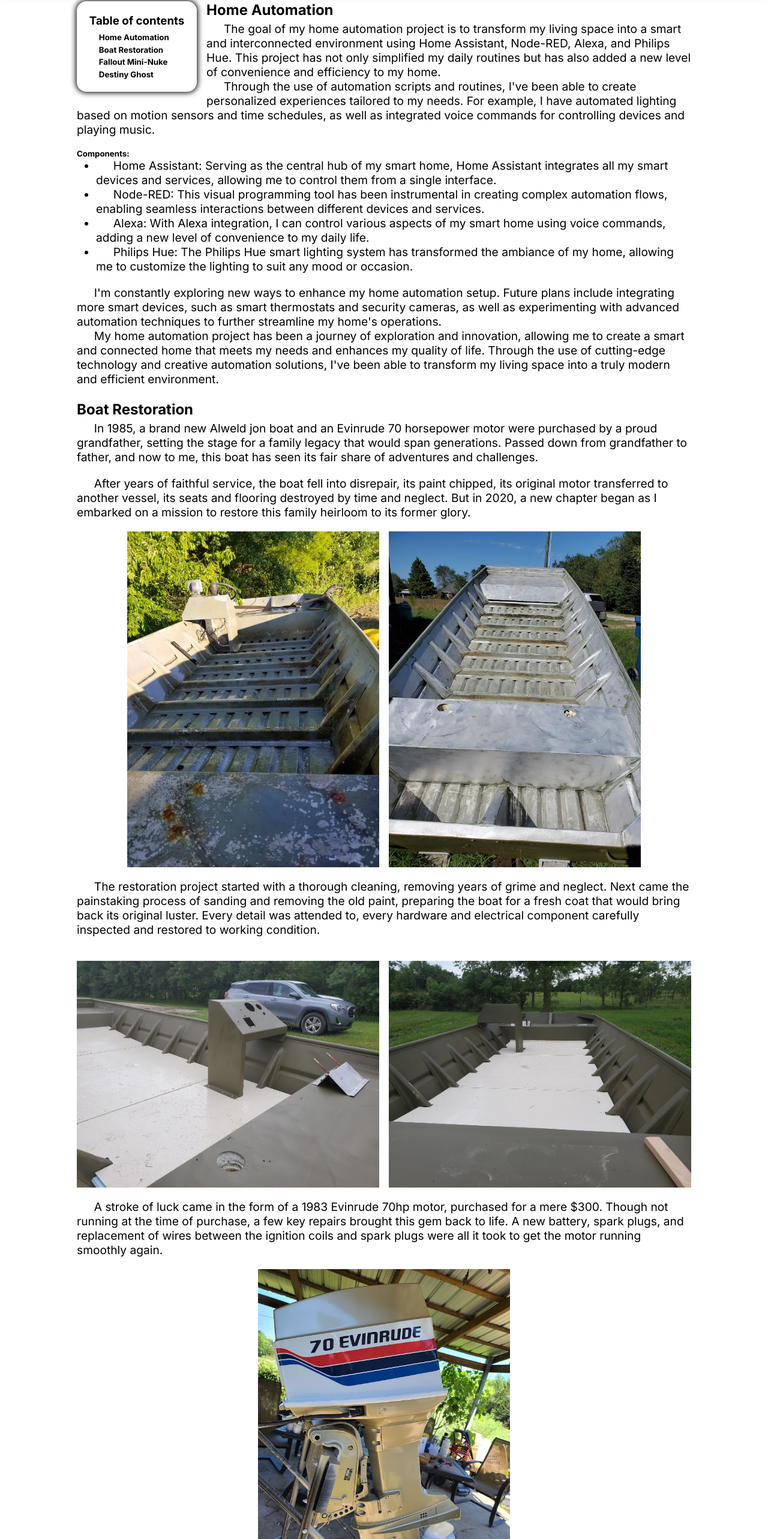
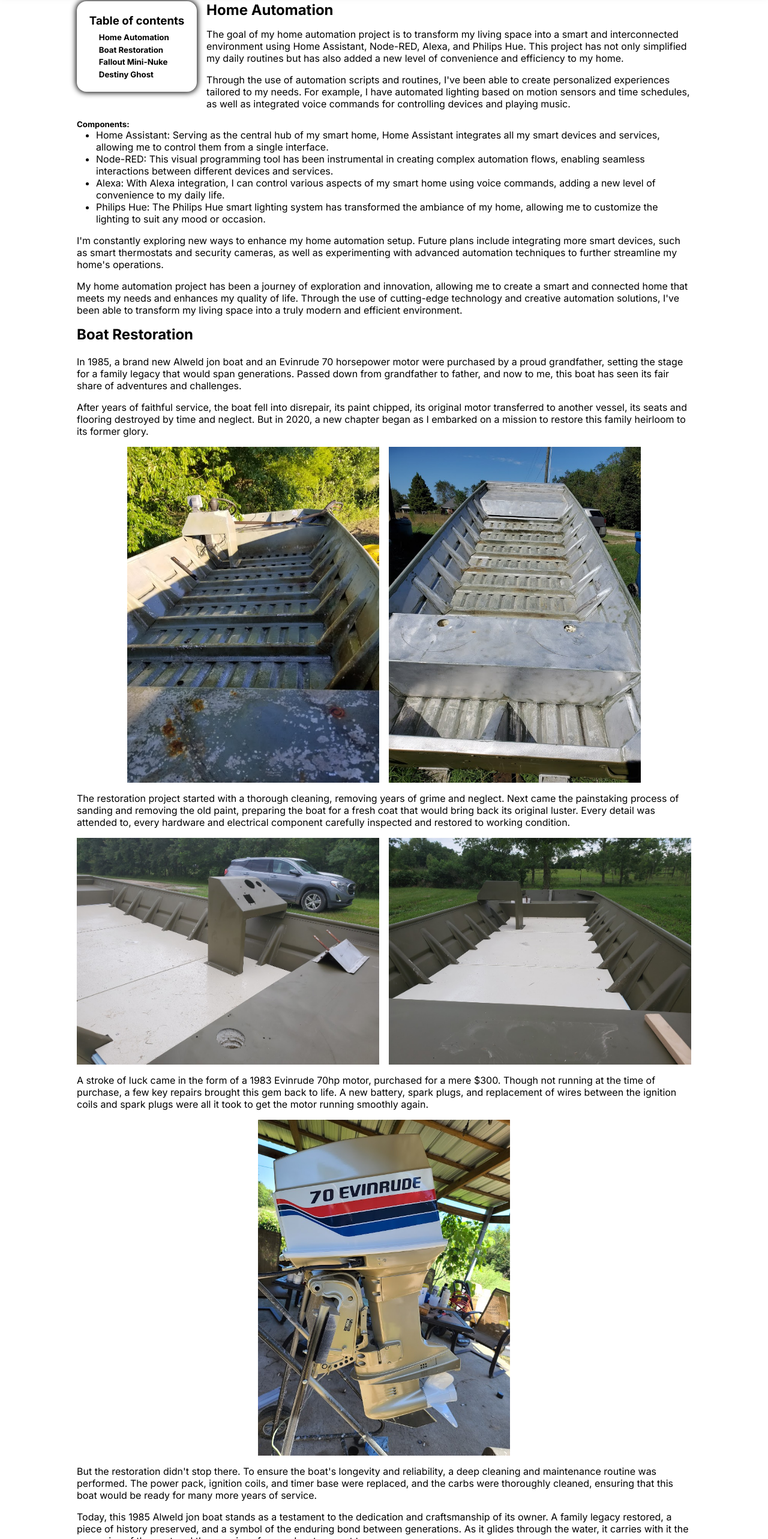
Before and after one commit to nicholasMeadows/PersonalWebsite, a Next.js app: page /pages/projects in a window 1280 px wide. Shown: the part 94-2660 px from the top of the page at 60% size. Built offline with nearby package versions, Linux system fonts and the light colour scheme.

Commit message:
Update projects page to better formatted and make table of contents links work better

```diff
--- a/src/app/css/projects.css
+++ b/src/app/css/projects.css
@@ -1,5 +1,8 @@
 .projects-page {
     width: 100%;
+    display: flex;
+    flex-direction: column;
+    gap: 1em;
 }
 
 .table-of-contents {
@@ -23,27 +26,16 @@
     margin-top: 0.5em;
 }
 
-.project-div {
+.project-section {
+    padding-top: var(--navigation-bar-height);
+    margin-top: calc(var(--navigation-bar-height) * -1);
     display: flex;
     flex-direction: column;
+    gap: 1em;
 }
 
 .project-section-header {
-    margin-top: 1em;
     margin-bottom: 0.2em;
-}
-
-.project-section-header:first-of-type {
-    margin-top: 0;
-}
-
-p {
-    text-indent: 1.5em;
-}
-
-p, li {
-    text-indent: 1.5em;
-    font-size: 1.2em;
 }
 
 .project-imgs-flex-box-no-wrap {
@@ -60,18 +52,27 @@
     overflow: hidden;
 }
 
+.first-project-section p {
+    margin-top: 1em;
+}
+
 .home-automation-components-subsection {
     clear: left;
+    margin-top: 1em;
 }
 
 .home-automation-component-ul {
     margin-left: 2em;
 }
 
+.paragraph-flex-box {
+    display: flex;
+    flex-direction: column;
+}
+
 @media only screen and (max-width: 770px) {
     .table-of-contents {
         float: unset;
         width: 100%;
-
     }
 }
--- a/src/app/pages/projects/page.tsx
+++ b/src/app/pages/projects/page.tsx
@@ -3,6 +3,7 @@
 
 function Projects() {
     return <div className={'projects-page'}>
+        <div id={'home-automation'} className={'first-project-section'}>
             <div className={'table-of-contents'}>
                 <h3>Table of contents</h3>
 
@@ -13,17 +14,20 @@
                     <a href={'#destiny-ghost'}><h5>Destiny Ghost</h5></a>
                 </div>
             </div>
+            <h2 className={'project-section-header'}>Home Automation</h2>
 
-        <h2 id={'home-automation'} className={'project-section-header'}>Home Automation</h2>
-        <p>The goal of my home automation project is to transform my living space into a smart and interconnected
-            environment using Home Assistant, Node-RED, Alexa, and Philips Hue. This project has not only simplified
+            <p>The goal of my home automation project is to transform my living space into a smart and
+                interconnected
+                environment using Home Assistant, Node-RED, Alexa, and Philips Hue. This project has not only
+                simplified
                 my
                 daily routines but has also added a new level of convenience and efficiency to my home.</p>
-        <p>Through the use of automation scripts and routines, I&apos;ve been able to create personalized experiences
-            tailored to my needs. For example, I have automated lighting based on motion sensors and time schedules,
+            <p>Through the use of automation scripts and routines, I&apos;ve been able to create personalized
+                experiences
+                tailored to my needs. For example, I have automated lighting based on motion sensors and time
+                schedules,
                 as
                 well as integrated voice commands for controlling devices and playing music.</p>
-        <br/>
             <div className={'home-automation-components-subsection'}>
                 <h5>Components:</h5>
                 <ul className={'home-automation-component-ul'}>
@@ -50,118 +54,139 @@
                     </li>
                 </ul>
             </div>
-        <br/>
-
-        <p>I&apos;m constantly exploring new ways to enhance my home automation setup. Future plans include integrating
+            <p>I&apos;m constantly exploring new ways to enhance my home automation setup. Future plans include
+                integrating
                 more
-            smart devices, such as smart thermostats and security cameras, as well as experimenting with advanced
+                smart devices, such as smart thermostats and security cameras, as well as experimenting with
+                advanced
                 automation techniques to further streamline my home&apos;s operations.</p>
             <p>My home automation project has been a journey of exploration and innovation, allowing me to create a
                 smart
-            and connected home that meets my needs and enhances my quality of life. Through the use of cutting-edge
-            technology and creative automation solutions, I&apos;ve been able to transform my living space into a truly
+                and connected home that meets my needs and enhances my quality of life. Through the use of
+                cutting-edge
+                technology and creative automation solutions, I&apos;ve been able to transform my living space into
+                a
+                truly
                 modern and efficient environment.</p>
-        <h2 id={'boat-restoration'} className={'project-section-header'}>Boat Restoration</h2>
+        </div>
+
+        <div id={'boat-restoration'} className={'project-section'}>
+            <h2 className={'project-section-header'}>Boat Restoration</h2>
             <p>In 1985, a brand new Alweld jon boat and an Evinrude 70 horsepower motor were purchased by a proud
-            grandfather, setting the stage for a family legacy that would span generations. Passed down from grandfather
+                grandfather, setting the stage for a family legacy that would span generations. Passed down from
+                grandfather
                 to father, and now to me, this boat has seen its fair share of adventures and challenges.</p>
-        <br/>
             <p>After years of faithful service, the boat fell into disrepair, its paint chipped, its original motor
                 transferred to
-            another vessel, its seats and flooring destroyed by time and neglect. But in 2020, a new chapter began as
+                another vessel, its seats and flooring destroyed by time and neglect. But in 2020, a new chapter
+                began
+                as
                 I embarked on a mission to restore this family heirloom to its former glory.</p>
-        <br/>
             <div className={'project-imgs-flex-box-no-wrap'}>
                 <img className={'project-img'}
                      src={'/boat-pictures/boat-before-sanding-and-painting.png'} alt={''}/>
                 <img className={'project-img'}
                      src={'/boat-pictures/boat-before-sanded.png'} alt={''}/>
             </div>
-        <br/>
-        <p>The restoration project started with a thorough cleaning, removing years of grime and neglect. Next came the
-            painstaking process of sanding and removing the old paint, preparing the boat for a fresh coat that would
-            bring back its original luster. Every detail was attended to, every hardware and electrical component
+            <p>The restoration project started with a thorough cleaning, removing years of grime and neglect. Next
+                came
+                the
+                painstaking process of sanding and removing the old paint, preparing the boat for a fresh coat that
+                would
+                bring back its original luster. Every detail was attended to, every hardware and electrical
+                component
                 carefully inspected and restored to working condition.</p>
-        <br/>
-        <br/>
             <div className={'project-imgs-flex-box-no-wrap'}>
                 <img className={'project-img'}
                      src={'/boat-pictures/boat-painted-with-floor-1.png'} alt={''}/>
                 <img className={'project-img'}
                      src={'/boat-pictures/boat-painted-with-floor-2.png'} alt={''}/>
             </div>
-        <br/>
-        <p>A stroke of luck came in the form of a 1983 Evinrude 70hp motor, purchased for a mere $300. Though not
-            running at the time of purchase, a few key repairs brought this gem back to life. A new battery, spark
-            plugs, and replacement of wires between the ignition coils and spark plugs were all it took to get the motor
+            <p>A stroke of luck came in the form of a 1983 Evinrude 70hp motor, purchased for a mere $300. Though
+                not
+                running at the time of purchase, a few key repairs brought this gem back to life. A new battery,
+                spark
+                plugs, and replacement of wires between the ignition coils and spark plugs were all it took to get
+                the
+                motor
                 running smoothly again.</p>
-        <br/>
-
             <div className={'project-imgs-flex-box-no-wrap'}>
                 <img className={'project-img'}
                      src={'/boat-pictures/evinrude-70hp-painted.png'} alt={''}/>
             </div>
-        <br/>
-        <p>But the restoration didn&apos;t stop there. To ensure the boat&apos;s longevity and reliability, a deep
+            <p>But the restoration didn&apos;t stop there. To ensure the boat&apos;s longevity and reliability, a
+                deep
                 cleaning and
-            maintenance routine was performed. The power pack, ignition coils, and timer base were replaced, and the
-            carbs were thoroughly cleaned, ensuring that this boat would be ready for many more years of service.</p>
-        <br/>
-        <p>Today, this 1985 Alweld jon boat stands as a testament to the dedication and craftsmanship of its owner. A
-            family legacy restored, a piece of history preserved, and a symbol of the enduring bond between generations.
+                maintenance routine was performed. The power pack, ignition coils, and timer base were replaced, and
+                the
+                carbs were thoroughly cleaned, ensuring that this boat would be ready for many more years of
+                service.</p>
+            <p>Today, this 1985 Alweld jon boat stands as a testament to the dedication and craftsmanship of its
+                owner.
+                A
+                family legacy restored, a piece of history preserved, and a symbol of the enduring bond between
+                generations.
                 As it glides through the water, it carries with it the memories of the past and the promise of new
                 adventures yet to come.</p>
-
-        <h2 id={'fallout-mini-nuke-project'} className={'project-section-header'}>Fallout Mini Nuke</h2>
-        <p>As a passionate fan of the Fallout video game series, I embarked on a challenging and rewarding 3D printing
+        </div>
+        <div id={'fallout-mini-nuke-project'} className={'project-section'}>
+            <h2 className={'project-section-header'}>Fallout Mini Nuke</h2>
+            <p>As a passionate fan of the Fallout video game series, I embarked on a challenging and rewarding 3D
+                printing
                 project to recreate the iconic mini nuke from the game. This project not only allowed me to showcase my
                 technical skills in 3D printing but also gave me the opportunity to explore painting and weathering
                 techniques to achieve an authentic post-apocalyptic look.</p>
             <p>I began by sourcing a detailed blueprint for the mini nuke from a platform like Thingiverse. Printing the
-            various pieces required careful attention to detail to ensure they fit together seamlessly. After assembling
+                various pieces required careful attention to detail to ensure they fit together seamlessly. After
+                assembling
                 the mini nuke, I moved on to the painting phase, applying base coats and then weathering techniques to
                 create the appearance of chipped paint, rust, and dust.</p>
-        <br/>
             <div className={'project-imgs-flex-box-no-wrap'}>
-            <img src={'/fallout-mini-nuke/fallout-mini-nuke-before-weathering.png'} alt={''} className={'project-img'}/>
+                <img src={'/fallout-mini-nuke/fallout-mini-nuke-before-weathering.png'} alt={''}
+                     className={'project-img'}/>
             </div>
-        <br/>
             <p>The final result of this project was a striking replica of the mini nuke, complete with the weathered and
-            aged look characteristic of the Fallout universe. This project not only honed my skills in 3D printing and
+                aged look characteristic of the Fallout universe. This project not only honed my skills in 3D printing
+                and
                 finishing but also served as a testament to my dedication to detail and passion for immersive gaming
                 experiences.</p>
-        <br/>
             <div className={'project-imgs-flex-box-no-wrap'}>
                 <img src={'/fallout-mini-nuke/finished-fallout-mini-nuke.png'} alt={''} className={'project-img'}/>
             </div>
-        <br/>
-        <p>Crafting the Fallout mini nuke through 3D printing was a fulfilling endeavor that allowed me to combine my
+            <p>Crafting the Fallout mini nuke through 3D printing was a fulfilling endeavor that allowed me to combine
+                my
                 love for gaming with my technical skills. This project remains a highlight of my 3D printing journey,
                 showcasing my ability to bring digital creations to life in a tangible and visually striking form.</p>
-        <br/>
-        <h2 id={'destiny-ghost'} className={'project-section-header'}>3D printed Ghost Shell</h2>
-        <p>As a fan of the Destiny game series, I embarked on a creative 3D printing project to recreate the first ghost
-            shell from the game. This project allowed me to combine my passion for gaming with my love for 3D printing,
+        </div>
+        <div id={'destiny-ghost'} className={'project-section'}>
+            <h2 className={'project-section-header'}>3D printed Ghost Shell</h2>
+            <p>As a fan of the Destiny game series, I embarked on a creative 3D printing project to recreate the first
+                ghost
+                shell from the game. This project allowed me to combine my passion for gaming with my love for 3D
+                printing,
                 resulting in a unique and detailed replica of this iconic in-game item.</p>
             <p>Using PLA filament, I meticulously printed each part of the ghost shell, ensuring that the colors matched
-            those of the in-game model. To add a special touch, I incorporated a small light in the middle part of the
-            shell, giving it an authentic glow reminiscent of the ghost&apos;s illumination in the game. The parts were
+                those of the in-game model. To add a special touch, I incorporated a small light in the middle part of
+                the
+                shell, giving it an authentic glow reminiscent of the ghost&apos;s illumination in the game. The parts
+                were
                 cleverly designed to attach to the middle piece using magnets, allowing for easy assembly and
                 disassembly.</p>
-        <br/>
             <div className={'project-imgs-flex-box-no-wrap'}>
                 <img className={'project-img'} src={'/3d-print-ghost-shell/ghost-shell-first-assembly.png'} alt={''}/>
                 <img className={'project-img'} src={'/3d-print-ghost-shell/ghost-shell-core-with-light.png'} alt={''}/>
             </div>
-        <br/>
             <p>The final result of this project was a stunning replica of the Destiny ghost shell, complete with its
-            distinctive shape and glow. This project not only challenged my 3D printing skills but also allowed me to
+                distinctive shape and glow. This project not only challenged my 3D printing skills but also allowed me
+                to
                 experiment with incorporating electronics into my prints, adding a new dimension to my creations.</p>
-        <p>Crafting the Destiny ghost shell through 3D printing was a rewarding experience that allowed me to showcase
-            my creativity and technical abilities. This project serves as a testament to my passion for gaming and 3D
-            printing, highlighting my dedication to creating detailed and immersive replicas of iconic gaming items.</p>
-
-        <br/>
+            <p>Crafting the Destiny ghost shell through 3D printing was a rewarding experience that allowed me to
+                showcase
+                my creativity and technical abilities. This project serves as a testament to my passion for gaming and
+                3D
+                printing, highlighting my dedication to creating detailed and immersive replicas of iconic gaming
+                items.</p>
+        </div>
     </div>;
 }
 
```
Lines whose indentation alone changed are shown as unchanged.
